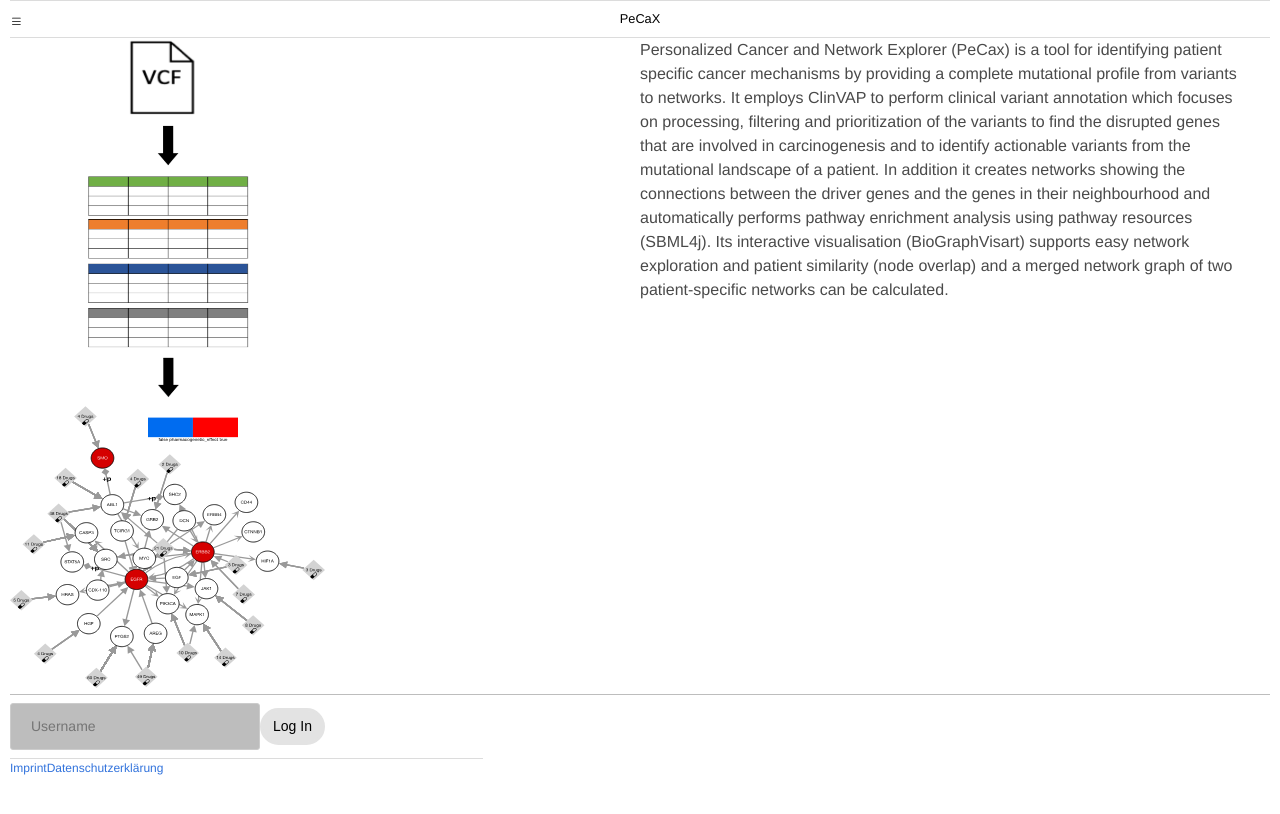
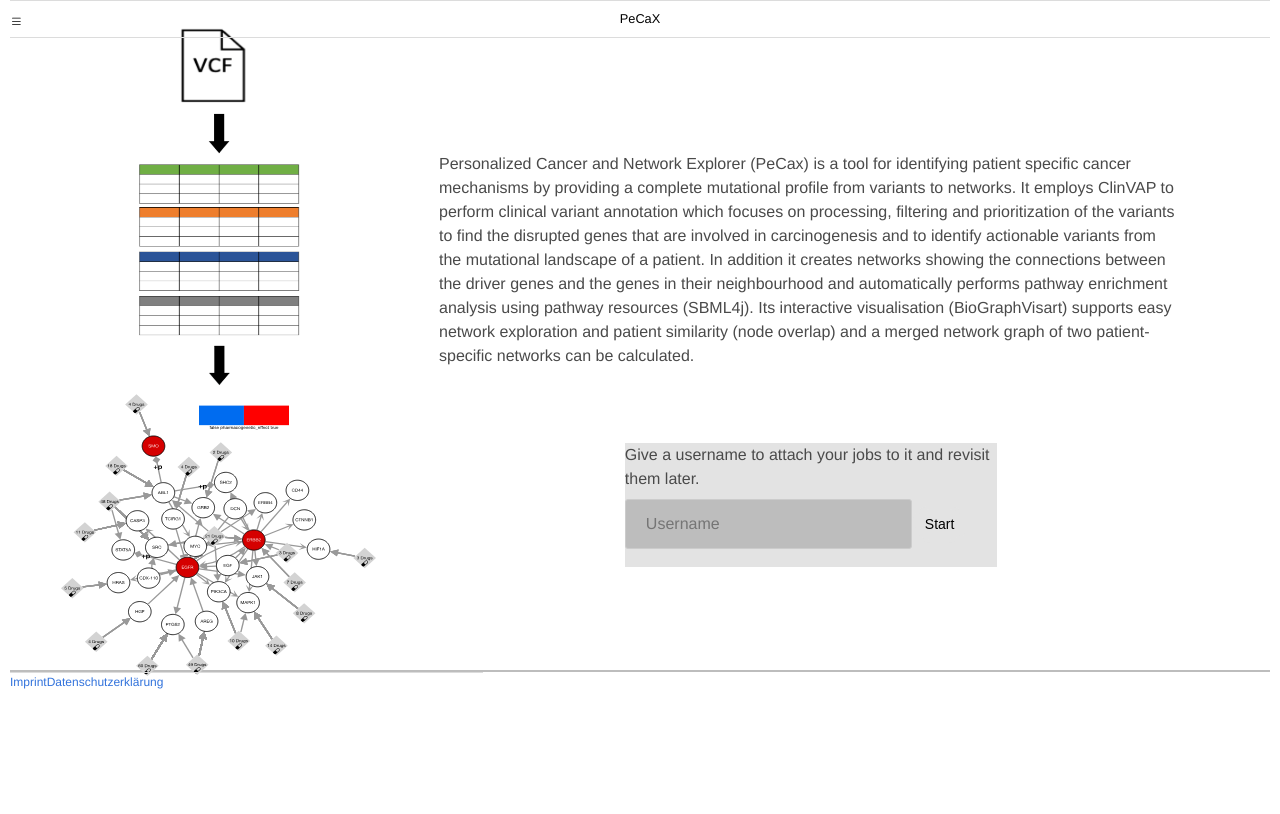
Before and after one commit to MirjamFi/PeCaX, a Nuxt app: page / in a window 1280 px wide. Shown: the top 814 px of the page. Built offline with nearby package versions, Linux system fonts and the light colour scheme.

Commit message:
layouting

```diff
--- a/pages/index.vue
+++ b/pages/index.vue
@@ -6,9 +6,8 @@
 			      <a class="page-link active border-0 border-dark" href="/">PeCaX</a>
 			    </div>
 			    <div class="dropdown topnav-left" id="navAbout">
-			      <button class="dropbtn"><b-icon data-html2canvas-ignore="true" icon="list"></b-icon>
+			      <button class="dropbtn"><b-icon data-html2canvas-ignore="true" icon="list" class="h3"></b-icon>
 			        <div class="dropdown-content">
-			          <a class="page-link" href="/profile">My Jobs</a>
 			          <a class="page-link" href="/about" >About </a>
 			          <a class="page-link" href="/documentation">Documentation</a>
 			          <a class="page-link" href="/contact">Contact</a>
@@ -17,21 +16,25 @@
 			    </div>
 			</div>
     		<div class="row">
-	    		<div class="column">
+	    		<div style="width: 30%; margin-left: 5%">
 	 				<img src="/landingpage_image.svg" style="margin: auto;">
 	 			</div>
-	    		<div class="column" style="margin-bottom: 20px; padding-bottom: 10px; font-size: 16px; font-weight: 500">
-	    			Personalized Cancer and Network Explorer (PeCax) is a tool for identifying patient specific cancer mechanisms by providing a complete mutational profile from variants to networks. It employs ClinVAP to perform clinical variant annotation which focuses on processing, filtering and prioritization of the variants to find the disrupted genes that are involved in carcinogenesis and to identify actionable variants from the mutational landscape of a patient. In addition it creates networks showing the connections between the driver genes and the genes in their neighbourhood and automatically performs pathway enrichment analysis using pathway resources (SBML4j). Its interactive visualisation (BioGraphVisart) supports easy network exploration and patient similarity (node overlap) and a merged network graph of two patient-specific networks can be calculated.
+	    		<div style="margin-bottom: 20px; padding-bottom: 10px; padding-top:10%;font-size: 16px; font-weight: 500; width: 59%; margin-right: 5%">
+	    			<p>Personalized Cancer and Network Explorer (PeCax) is a tool for identifying patient specific cancer mechanisms by providing a complete mutational profile from variants to networks. It employs ClinVAP to perform clinical variant annotation which focuses on processing, filtering and prioritization of the variants to find the disrupted genes that are involved in carcinogenesis and to identify actionable variants from the mutational landscape of a patient. In addition it creates networks showing the connections between the driver genes and the genes in their neighbourhood and automatically performs pathway enrichment analysis using pathway resources (SBML4j). Its interactive visualisation (BioGraphVisart) supports easy network exploration and patient similarity (node overlap) and a merged network graph of two patient-specific networks can be calculated.</p>
 
+	    		<div class="text-center"style="margin-bottom: 20px; margin-top: 10%; padding-bottom: 10px; font-size: 16px; font-weight: 500; width: 50%; margin-left: 25%; background-color:rgb(227,227,227)">
+	    			<p>Give a username to attach your jobs to it and revisit them later.</p>
+ 				 <input type="text" name="username" ref="username" placeholder="Username" style="width: 250px background-color:white"/>
+			         <button class= 'butn' v-on:click="
+			          loggedIn();
+			          ">Start</button>
+
+	 			</div>
 	 			</div>
  			</div>
  		<div style="border-bottom: thin solid #BDBDBD"></div>
- 			<div class="text-center">
- 				 <input type="text" name="username" ref="username" placeholder="Username" style="width: 250px"/>
-			         <button class= 'butn' v-on:click="
-			          loggedIn();
-			          ">Log In</button>
- 			</div>
+
+ 			<div style="border-bottom: thin solid #BDBDBD"></div>
 			<footer>
 		      	<div class="footerIndex">
 		          	<a class="page-link border-0 border-dark" href="/imprint/">Imprint</a>
```
